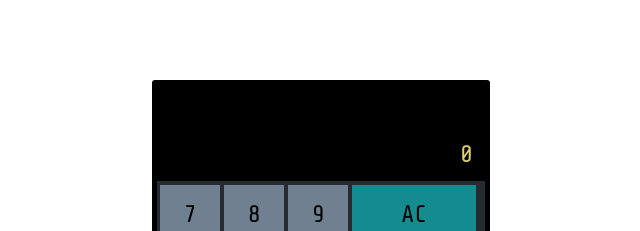
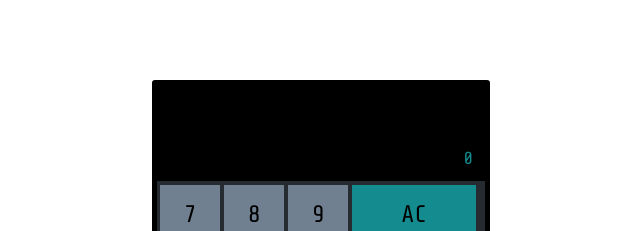
Before and after one commit to nonso-o123/reactjs-calculator, a React (Create React App) app: page / in a window 1280 px wide. Shown: the top 231 px of the page, without its empty margins (319-959 px from the left). Built offline with nearby package versions, Linux system fonts and the light colour scheme.

Commit message:
updated display fonts

```diff
--- a/src/App.scss
+++ b/src/App.scss
@@ -41,15 +41,12 @@ button {
   padding: 1rem;
   text-align: center;
   background: rgb(112, 128, 144);
- // border: 0.5px solid black;
-  // border-radius: 2rem;
   margin: 2px;
 
 }
 .key-pad-container {
   display: grid;
   @include grid-template(3, 4);
-// margin: 2px;
 }
 #zero {
   grid-column: span 2;
@@ -58,12 +55,10 @@ button {
 .operator-keys-cont {
   display: grid;
   @include grid-template(2, 2);
-  // grid-gap: 2px;
 }
 .special-keys {
   display: grid;
   @include grid-template(auto, 1);
-  // grid-gap: 2px;
 }
 .special-key-pads {
   background: #138b8f;
@@ -78,13 +73,15 @@ button {
   background: #000;
   height: 70px;
   width: 19rem;
-  color: #decf6c;
+  color: #fff;
   padding: 0.8rem;
   align-content: end;
   text-align: right;
 }
 #display-view #display {
   margin-top: 0.5rem;
+  font-size: 1.1rem;
+  color: #138b8f;
 }
 @media screen and (max-width: 850px) {
   .calc-main {
```
